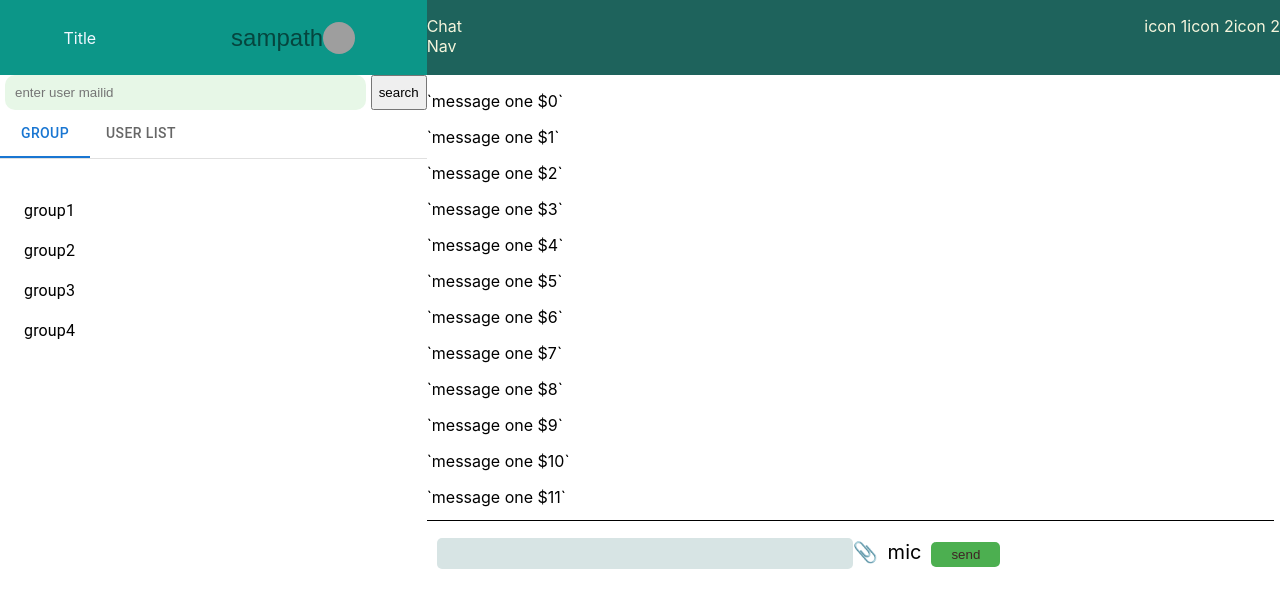
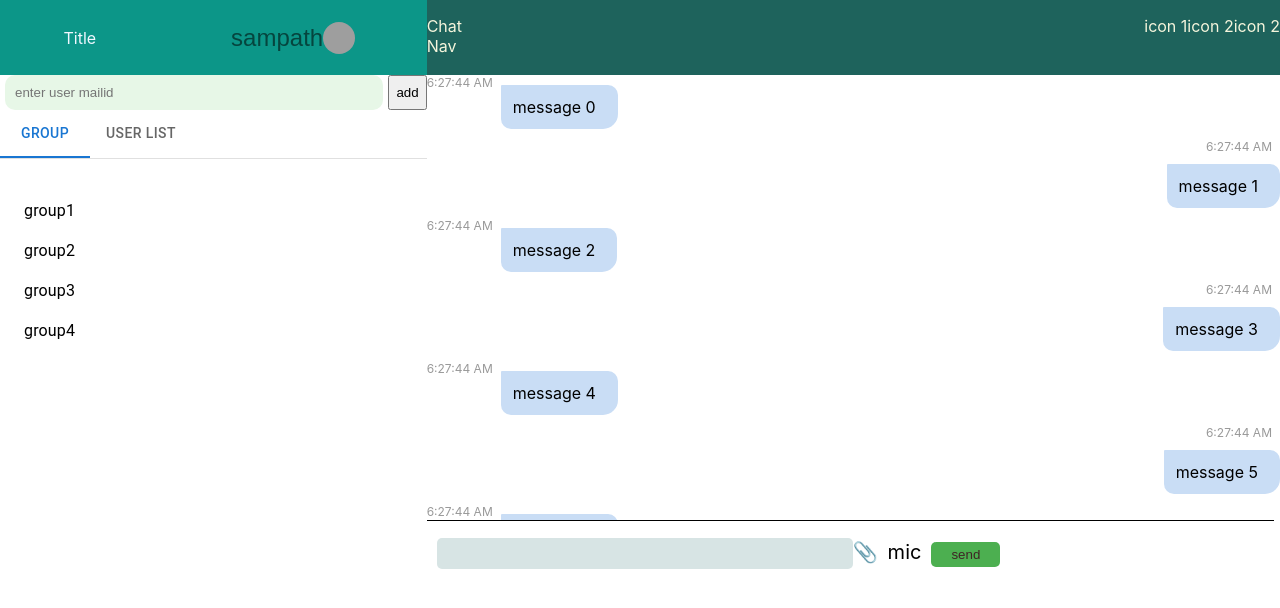
Before and after one commit to sampath11790/group_chat_frontend, a React (Create React App) app: page /chatmain in a window 1280 px wide. Shown: the top 608 px of the page. Built offline with nearby package versions, Linux system fonts and the light colour scheme; grey boxes are pictures that could not be loaded.

Commit message:
message style added

```diff
--- a/src/components/chatPage/Chat.js
+++ b/src/components/chatPage/Chat.js
@@ -6,6 +6,7 @@ import { styled } from "@mui/material/styles";
 import Box from "@mui/material/Box";
 import Paper from "@mui/material/Paper";
 import Grid from "@mui/material/Grid";
+import Message from "./Message/message";
 
 const Item = styled(Paper)(({ theme }) => ({
   backgroundColor: theme.palette.mode === "dark" ? "#1A2027" : "#fff",
@@ -20,7 +21,7 @@ const Chat = () => {
       <ChatNav></ChatNav>
       <div className={cls.Chat_msg}>
         {[...Array(30)].map((item, index) => (
-          <p>`message one ${index}`</p>
+          <Message key={index} text={index}></Message>
         ))}
       </div>
       <div className={cls.Chat_buttom_box}>
--- /dev/null
+++ b/src/components/chatPage/Message/message.js
@@ -0,0 +1,26 @@
+import React from "react";
+import cls from "./message.module.css";
+const Message = (props) => {
+  const time = () => {
+    const currentDate = new Date();
+    const dateString = currentDate.toDateString();
+    const timeString = currentDate.toLocaleTimeString();
+
+    // const dateTimeString = dateString + " " + timeString;
+
+    return timeString;
+  };
+  return (
+    <li
+      key={props.text}
+      className={props.text % 2 == 0 ? cls.chatMessage : cls.rightChat}
+    >
+      <span className={cls.time}>{time()}</span>
+      <span className={cls.message}>
+        <span className={cls.messageContent}>message {props.text}</span>
+      </span>
+    </li>
+  );
+};
+
+export default Message;
--- /dev/null
+++ b/src/components/chatPage/Message/message.module.css
@@ -0,0 +1,32 @@
+.chatMessage {
+  display: flex;
+  align-items: flex-start;
+  justify-content: flex-start;
+  margin-bottom: 10px;
+  width: 100%;
+}
+.rightChat {
+  display: flex;
+  align-items: flex-end;
+  justify-content: flex-end;
+  flex-direction: column;
+  margin-bottom: 10px;
+  width: 100%;
+}
+.time {
+  font-size: 12px;
+  color: #999;
+  margin-right: 8px;
+}
+
+.message {
+  margin-top: 10px;
+  background-color: #c9ddf5;
+  border-radius: 1px 10px 15px;
+  padding: 12px;
+  position: relative;
+}
+
+.messageContent {
+  margin-right: 10px;
+}
--- a/src/components/chatPage/sidebar/search.js
+++ b/src/components/chatPage/sidebar/search.js
@@ -4,7 +4,7 @@ const Search = () => {
   return (
     <div className={cls.Search_bar_containter}>
       <input type="text" placeholder="enter user mailid"></input>
-      <button>search</button>
+      <button>add</button>
     </div>
   );
 };
```
